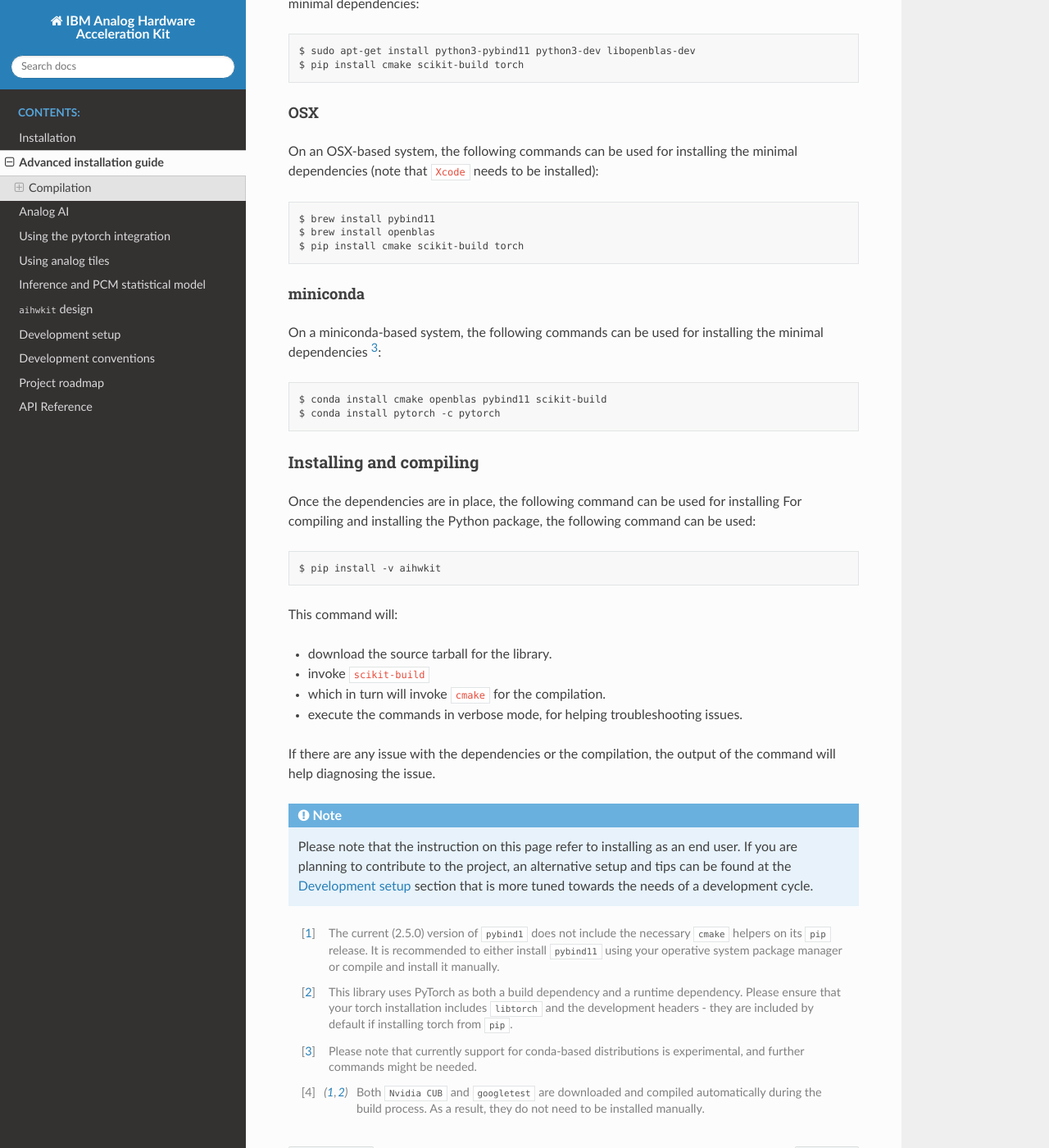
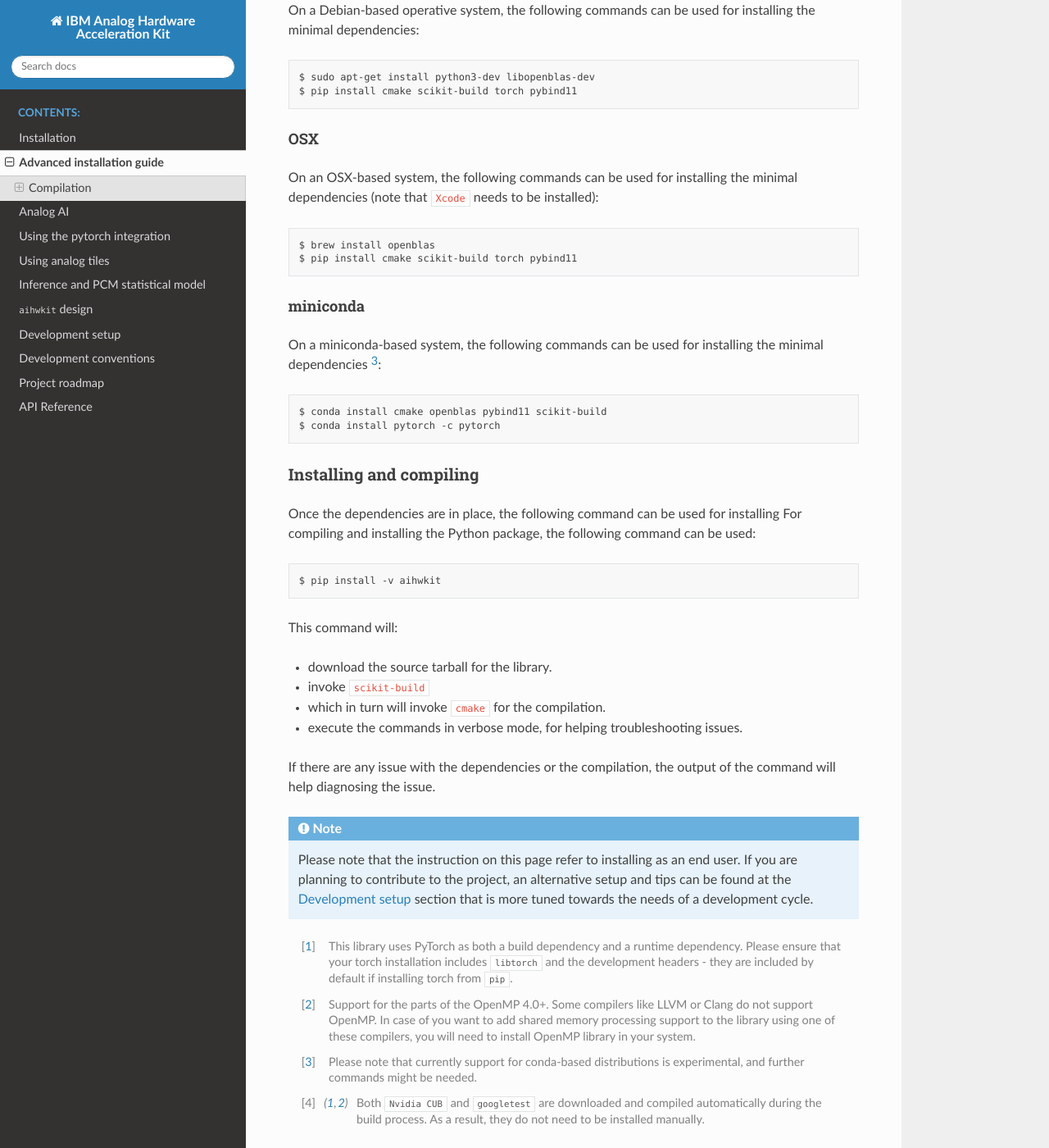
Before and after one commit to IBM/aihwkit, a Sphinx documentation site: the page built from docs/source/advanced_install.rst, in a window 1280 px wide and 1400 px high, scrolled down 1243 px. Shown: the whole window at 82% size. Built offline with Sphinx 7.4.7 and the Read the Docs theme 2.0.0, drawn with Linux system fonts in a browser that asks for light colours; some of the changed text lies outside the part shown.

Commit message:
Pybind11 2.6.0 (#51)
* Use Pybind11 from pip

* Update changelog

* Update changelog

```diff
--- a/docs/source/advanced_install.rst
+++ b/docs/source/advanced_install.rst
@@ -31,11 +31,12 @@
 ===============================  ========  ======
 C++11 compatible compiler
 `cmake`_                         3.18+
-`pybind11`_                      2.5.0+    Installing from ``pip`` is not supported [#f1]_
+`pybind11`_                      2.6.0+    Version 2.6.0 can be installed using ``pip``(recommended)
 `scikit-build`_                  0.11.0+
 `Python 3 development headers`_  3.6+
 BLAS implementation                        `OpenBLAS`_ or `Intel MKL`_
-`PyTorch`_                       1.5+      The libtorch library and headers are needed [#f2]_
+`PyTorch`_                       1.5+      The libtorch library and headers are needed [#f1]_
+`OpenMP`_                        11.0.0+   Optional, OpenMP library and headers [#f2]_
 CUDA                             9.0+      Optional, for GPU-enabled simulator
 `Nvidia CUB`_                    1.8.0     Optional, for GPU-enabled simulator [#f4]_
 `googletest`_                    1.10.0    Optional, for building the C++ tests [#f4]_
@@ -50,8 +51,8 @@
 On a Debian-based operative system, the following commands can be used for
 installing the minimal dependencies::
 
-    $ sudo apt-get install python3-pybind11 python3-dev libopenblas-dev
-    $ pip install cmake scikit-build torch
+    $ sudo apt-get install python3-dev libopenblas-dev
+    $ pip install cmake scikit-build torch pybind11
 
 OSX
 """
@@ -59,9 +60,8 @@
 On an OSX-based system, the following commands can be used for installing the
 minimal dependencies (note that ``Xcode`` needs to be installed)::
 
-    $ brew install pybind11
     $ brew install openblas
-    $ pip install cmake scikit-build torch
+    $ pip install cmake scikit-build torch pybind11
 
 miniconda
 """""""""
@@ -99,15 +99,15 @@
     setup and tips can be found at the :doc:`developer_install` section that
     is more tuned towards the needs of a development cycle.
 
-.. [#f1] The current (2.5.0) version of ``pybind1`` does not include the
-   necessary ``cmake`` helpers on its ``pip`` release. It is recommended to either
-   install ``pybind11`` using your operative system package manager or compile and
-   install it manually.
-
-.. [#f2] This library uses PyTorch as both a build dependency and a runtime
+.. [#f1] This library uses PyTorch as both a build dependency and a runtime
    dependency. Please ensure that your torch installation includes ``libtorch``
    and the development headers - they are included by default if installing
    torch from ``pip``.
+
+.. [#f2] Support for the parts of the OpenMP 4.0+. Some compilers like LLVM or
+   Clang do not support OpenMP. In case of you want to add shared memory
+   processing support to the library using one of these compilers, you will
+   need to install OpenMP library in your system.
 
 .. [#f3] Please note that currently support for conda-based distributions is
    experimental, and further commands might be needed.
@@ -127,3 +127,4 @@
 .. _scikit-build: https://github.com/scikit-build/scikit-build
 .. _googletest: https://github.com/google/googletest
 .. _PyTorch: https://pytorch.org
+.. _OpenMP: https://openmp.llvm.org
--- a/requirements.txt
+++ b/requirements.txt
@@ -1,6 +1,7 @@
 # Build dependencies.
 cmake>=3.18
 scikit-build>=0.11.1
+pybind11>=2.6.0
 # Runtime dependencies.
 torch>=1.5
 numpy>=1.18
```
Also changed, not shown: CHANGELOG.md (+4 -0 lines), .travis.yml, 3 other files.
